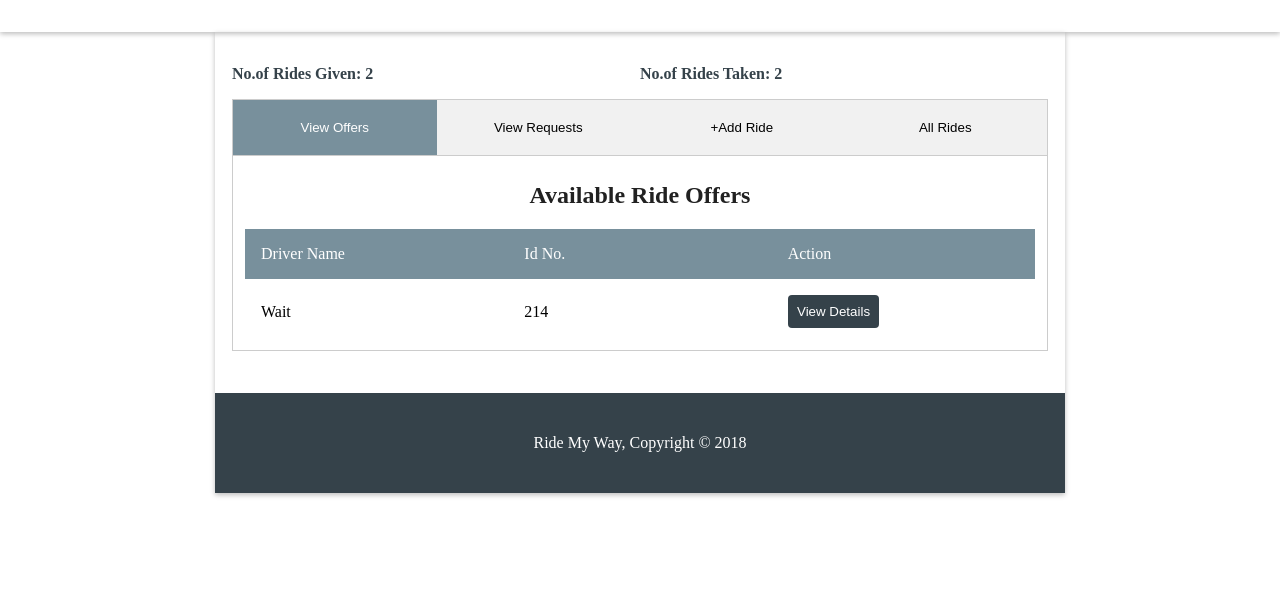
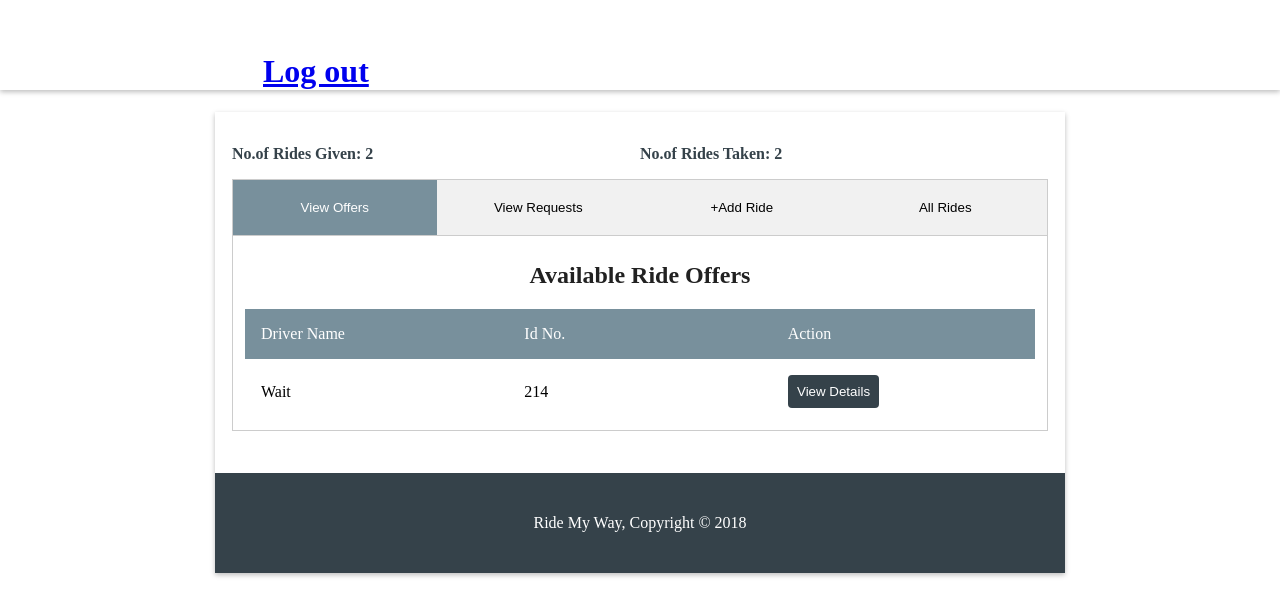
Before and after one commit to collinewait/ride-my-way, a plain HTML site: page driver.html in a window 1280 px wide. Shown: the part 95-710 px from the top of the page. Drawn offline with Linux system fonts and the light colour scheme.

Commit message:
[#158381384] Add logout link

```diff
--- a/driver.html
+++ b/driver.html
@@ -15,6 +15,9 @@
             <img class="header__logo" src="images/bicycle-ride.png" alt="two people riding a bicycle">
             <h1 class="header__title">
             Ride My Way
+            </h1>
+            <h1 class="header__logout">
+                <a href="login.html">Log out</a>
             </h1>
         </div>
     </header>
```
